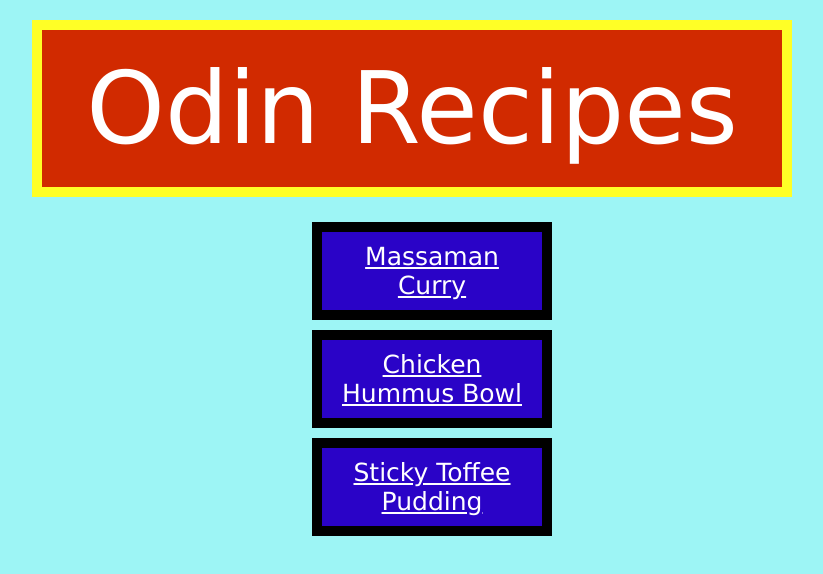
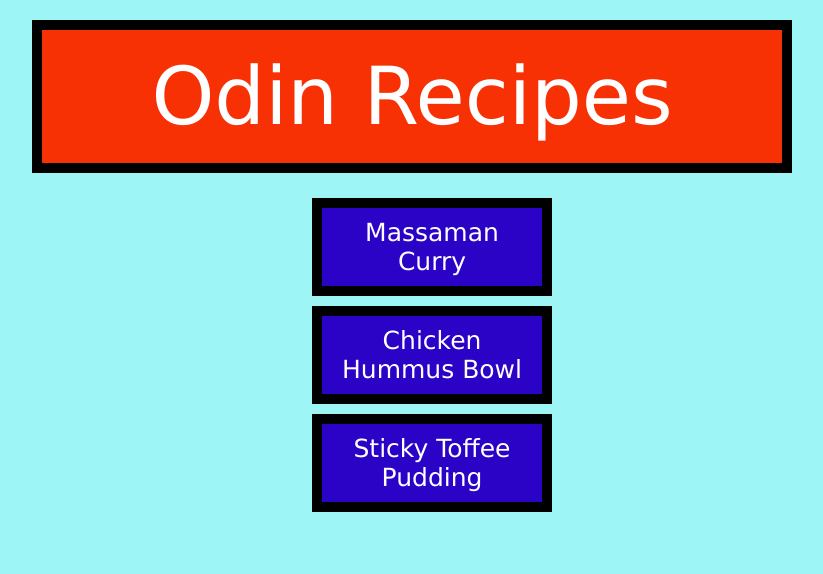
Before and after one commit to RyFarn/odin-recipes, a plain HTML site: page index.html in a window 1280 px wide. Shown: the whole page, without its empty margins (228-1051 px from the left). Drawn offline with Linux system fonts and the light colour scheme.

Commit message:
Modify press class
Further improves the style of the navigation button on the
homepage

```diff
--- a/style.css
+++ b/style.css
@@ -9,12 +9,12 @@ body{
 /* HOMEPAGE */
 
 .header{
-    background-color: rgb(209, 42, 0);
-    font-size: 100px;
+    background-color: rgb(248, 49, 5);
+    font-size: 80px;
     margin: 20px auto;
     width: 700px;
     padding: 20px;
-    border: solid rgb(255, 255, 38) 10px;
+    border: solid black 10px;
  }
 
  .header,
@@ -29,6 +29,14 @@ body{
     width: 200px;
     border: solid black 10px;
     list-style: none;
+}
+
+.nav-bar:hover{
+    background-color: rgb(248, 49, 5);
+}
+
+.press{
+    text-decoration: none;
 }
 
 
```
